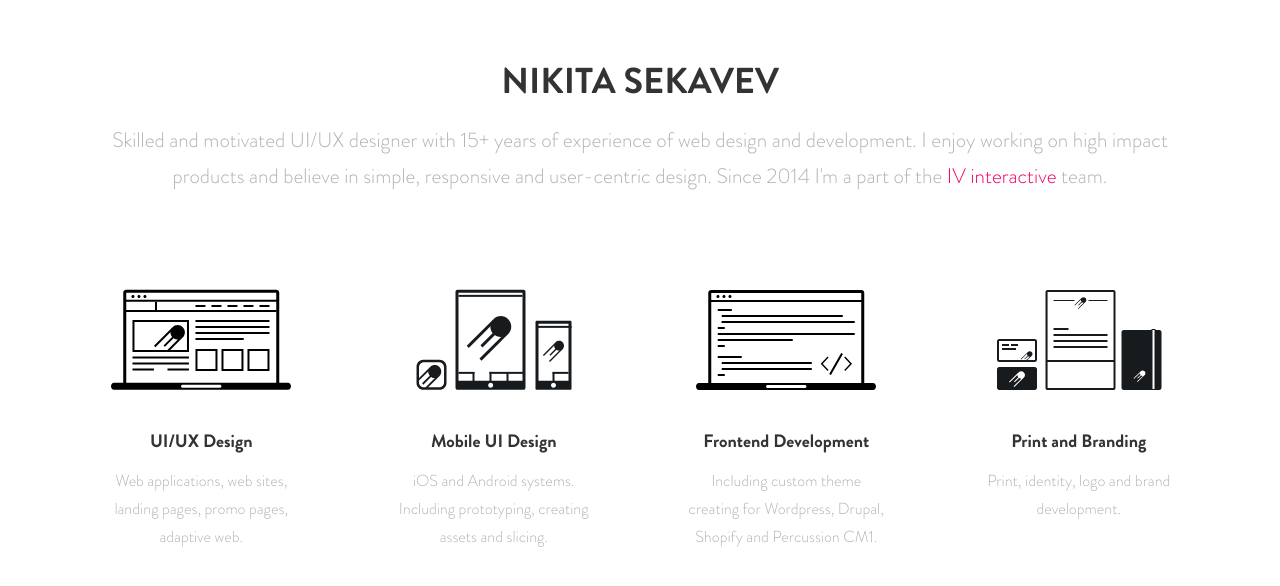
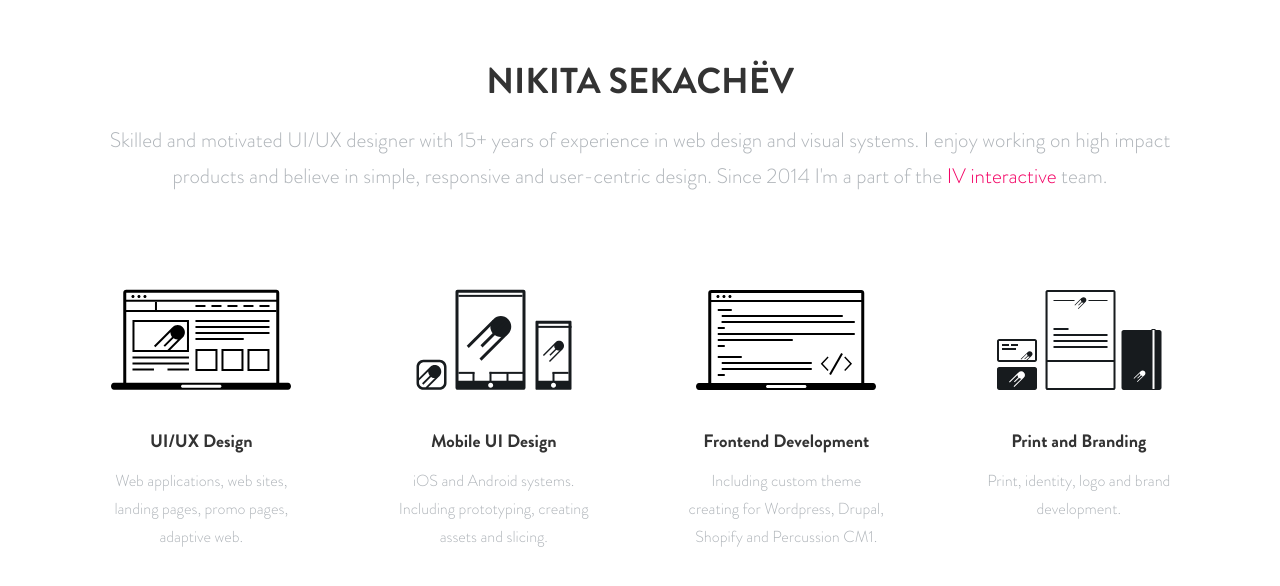
Before and after one commit to tretten/sekachev, a plain HTML site: page index.html in a window 1280 px wide. Shown: the part 108-694 px from the top of the page. Drawn offline with nearby package versions, Linux system fonts and the light colour scheme; files whose address does not match are found by name.

Commit message:
Update index.html

```diff
--- a/index.html
+++ b/index.html
@@ -7,7 +7,7 @@
     <meta name="description" content="" />
     <meta name="author" content="" />
     <title>
-      Nikita Sekachev - Visual, UI/UX, and Graphic Designer from New York City.
+        Nikita Sekachëv - Visual, UI/UX, and Graphic Designer from New York City.
     </title>
     <link href="css/bootstrap.min.css" rel="stylesheet" />
     <link href="css/style.css" rel="stylesheet" />
@@ -37,10 +37,10 @@
       <div class="container">
         <div class="row">
           <div class="col-8-offset-2 text-center m-padding">
-            <h1 class="section-heading">Nikita Sekavev</h1>
+            <h1 class="section-heading">Nikita Sekachëv</h1>
               <h3 class="section-subheading text-muted">
                 Skilled and motivated UI/UX designer with 15+ years of experience
-              of web design and development. I enjoy working on high impact products and believe in simple,
+              in web design and visual systems. I enjoy working on high impact products and believe in simple,
                 responsive and user-centric design. Since 2014 I'm a part of the
                 <a
                   href="https://ivinteractive.com/about"
```
